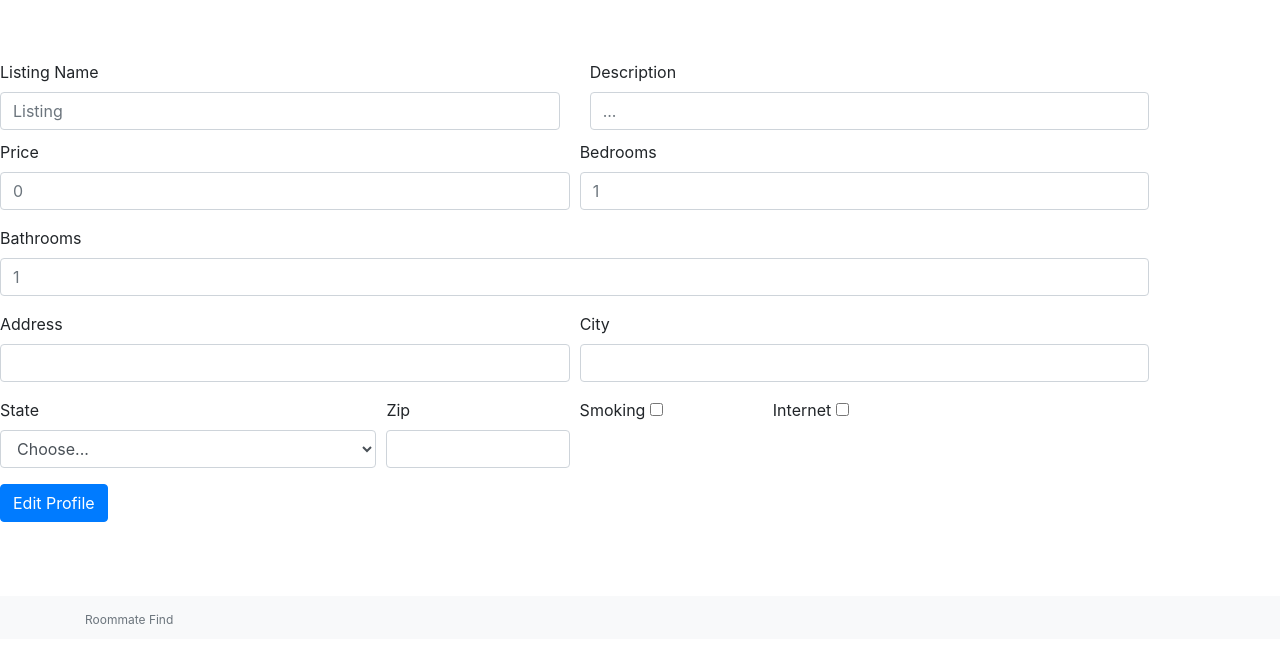
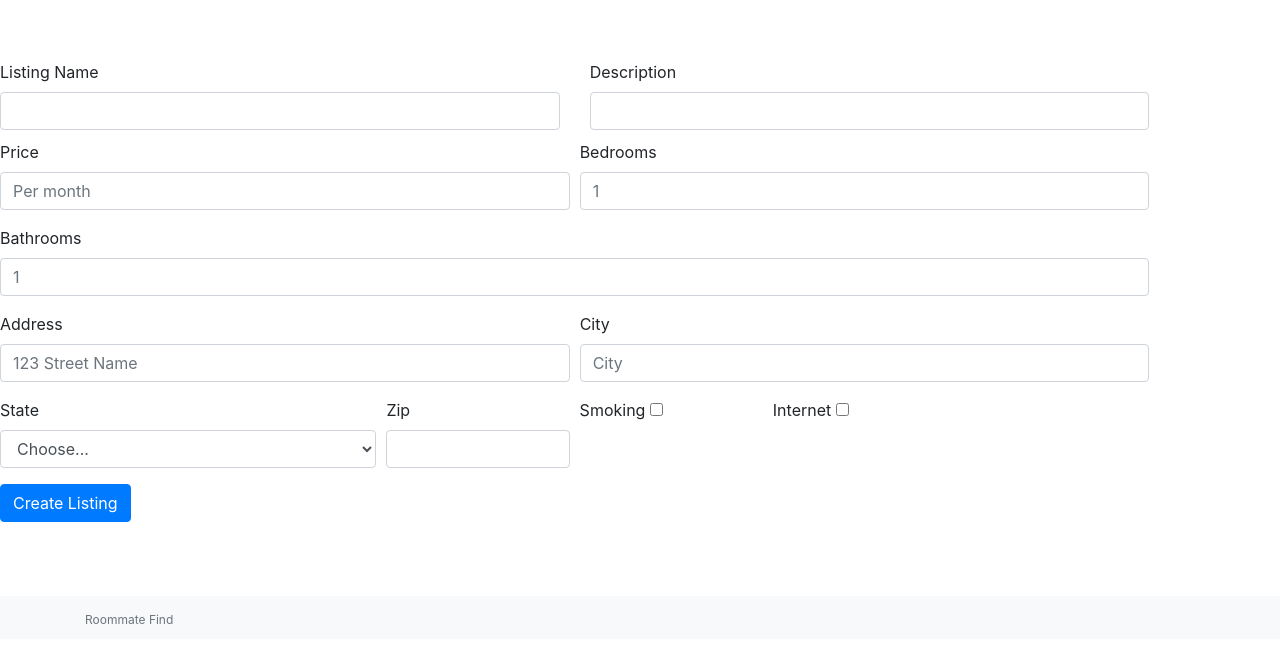
Before and after one commit to AddisonCurtis/roommatefinder, a Flask app: page /createlisting in a window 1280 px wide. Shown: the part 152-800 px from the top of the page. Run offline with Flask 2, Linux system fonts and the light colour scheme; some libraries are stand-ins or nearby versions.

Commit message:
Fix new listing form issues

```diff
--- a/src/templates/create_listing.html
+++ b/src/templates/create_listing.html
@@ -3,61 +3,61 @@
 	<main>
 		<div class="d-flex">
 			<ul class="list-group"></ul>
-				<form>
+				<form action="/api/createlisting", method="POST">
 					<div class="row">
 						<div class="col" id="div_1">
-							<label for="inputEmail4">Listing Name</label>
-							<input type="text" class="form-control" placeholder="Listing" id="listing_name">
+							<label for="listingName">Listing Name</label>
+							<input type="text" class="form-control" placeholder="" name="name">
 						</div>
 							<div class="col">
-								<label for="inputEmail4">Description</label>
-								<input type="text" class="form-control" placeholder="..." id="listing_description">
+								<label for="listingDescription">Description</label>
+								<input type="text" class="form-control" placeholder="" name="description">
 							</div>
 						</div>
 						<div class="form-row">
 							<div class="form-group col-md-6">
-								<label for="inputEmail4">Price</label>
-								<input type="email" class="form-control" id="listing_price" placeholder="0">
+								<label for="listingPrice">Price</label>
+								<input type="number" class="form-control" name="price" placeholder="Per month">
 							</div>
 							<div class="form-group col-md-6">
-								<label for="inputPassword4">Bedrooms</label>
-								<input type="password" class="form-control" id="listing_bedcount" placeholder="1">
+								<label for="listingBedcount">Bedrooms</label>
+								<input type="number" class="form-control" name="bedcount" placeholder="1">
 							</div>
 						</div>
 						<div class="form-group">
-							<label for="inputAddress">Bathrooms</label>
-							<input type="text" class="form-control" id="listing_bathcount" placeholder="1">
+							<label for="listingBathcount">Bathrooms</label>
+							<input type="number" class="form-control" name="bathcount" placeholder="1">
 						</div>
 						<div class="form-row">
 							<div class="form-group col-md-6">
-								<label for="inputCity">Address</label>
-								<input type="text" class="form-control" id="listing_address">
+								<label for="listingAddress">Address</label>
+								<input type="text" class="form-control" name="address" placeholder="123 Street Name">
 							</div>
 							<div class="form-group col-md-6">
 								<label for="inputCity">City</label>
-								<input type="text" class="form-control" id="listing_city">
+								<input type="text" class="form-control" name="city" placeholder="City">
 							</div>
 							<div class="form-group col-md-4">
 								<label for="inputState">State</label>
-								<select id="inputState" class="form-control">
+								<select name="state" class="form-control">
 									<option selected="">Choose...</option>
-									<option>...</option>
+									<option>NC</option>
 								</select>
 							</div>
 							<div class="form-group col-md-2">
 								<label for="inputZip">Zip</label>
-								<input type="text" class="form-control" id="inputZip">
+								<input type="text" class="form-control" name="zipcode">
 							</div>
 							<div class="form-group col-md-2">
 								<label for="inputZip">Smoking</label>
-								<input type="checkbox" id="listing_smoking" value="Smoking">
+								<input type="checkbox" name="smoking" value="Smoking">
 							</div>
 							<div class="form-group col-md-2">
 								<label for="inputZip">Internet</label>
-								<input type="checkbox" id="listing_internet" value="Internet">
+								<input type="checkbox" name="internet" value="Internet">
 							</div>
 						</div>
-						<button type="submit" class="btn btn-primary">Edit Profile</button>
+						<button type="submit" class="btn btn-primary">Create Listing</button>
 					</form>
 				</div>
 			<img>
```
